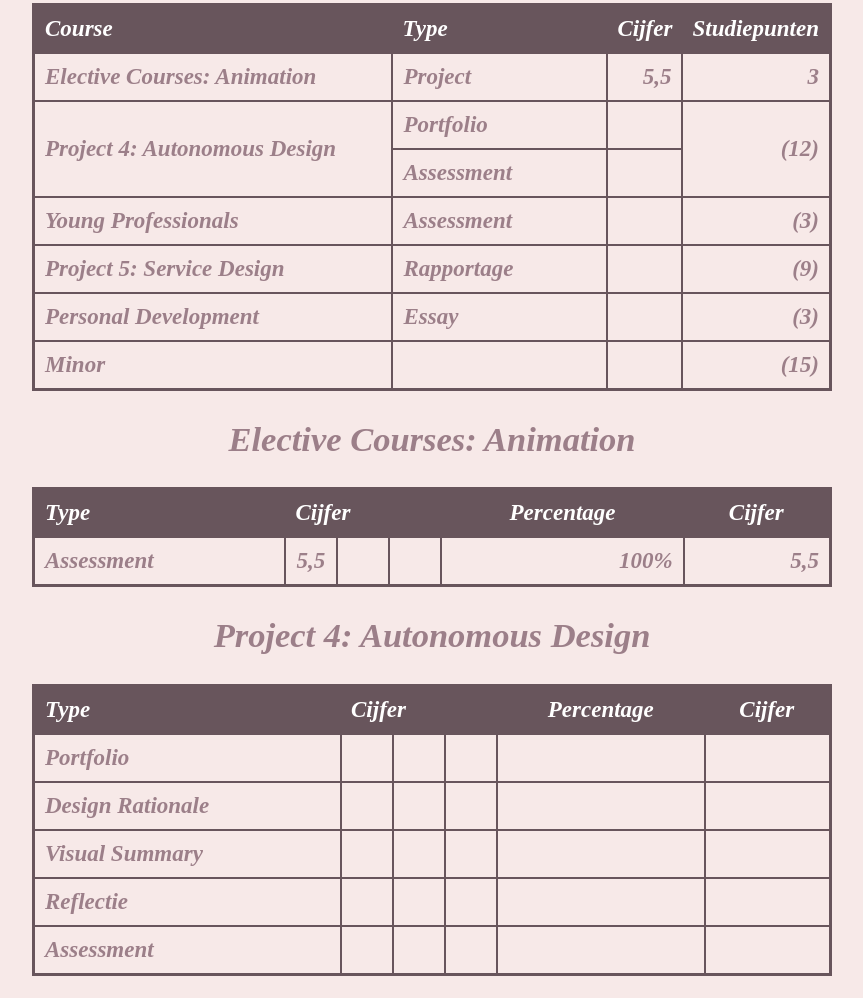
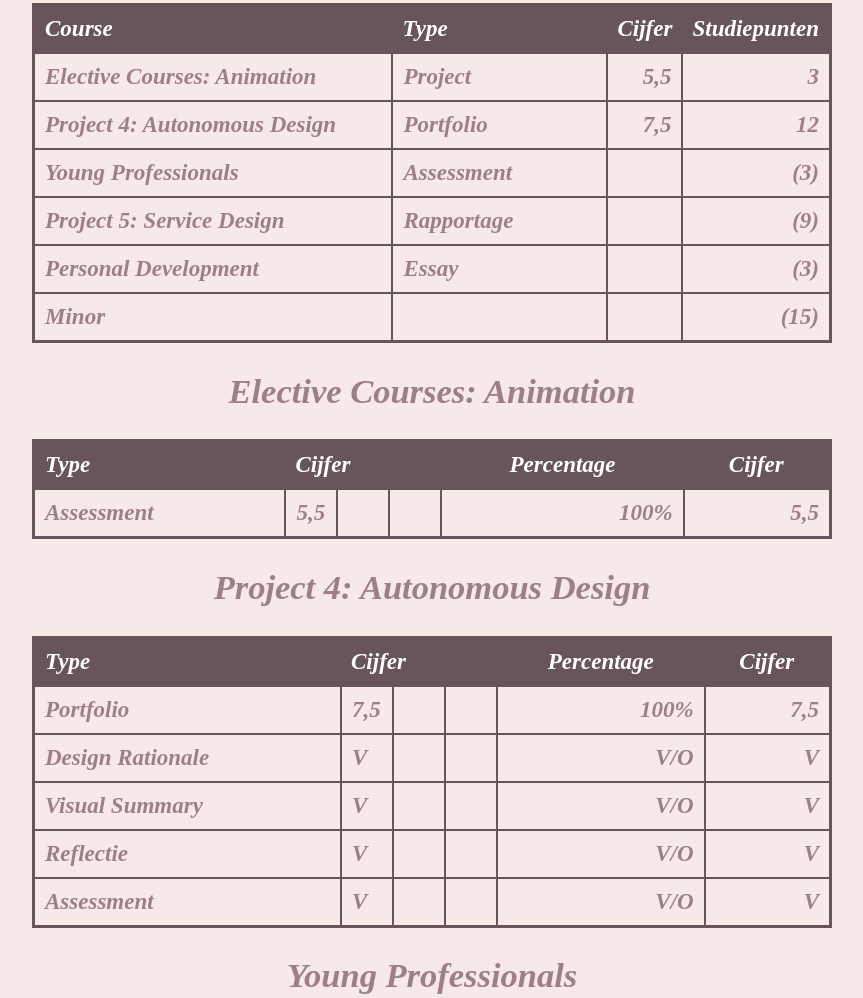
Before and after one commit to shanicekloppers/rapport, a plain HTML site: page jaar4.html in a window 1280 px wide. Shown: the part 365-1363 px from the top of the page, without its empty margins (208-1071 px from the left). Drawn offline with Linux system fonts and the light colour scheme.

Commit message:
Update jaar4.html

```diff
--- a/jaar4.html
+++ b/jaar4.html
@@ -46,16 +46,11 @@
 				</tr>
 
 					<tr>
-						<td rowspan="2">Project 4: Autonomous Design</td>
+						<td>Project 4: Autonomous Design</td>
 						<td>Portfolio</td>
-						<td align="right"></td>
-						<td align="right" rowspan="2">(12)</td>
+						<td align="right">7,5</td>
+						<td align="right">12</td>
 					</tr>
-
-						<tr>
-							<td>Assessment</td>
-							<td align="right"></td>
-						</tr>
 
 							<tr>
 								<td rowspan="1">Young Professionals</td>
@@ -119,47 +114,47 @@
 
 				<tr>
 					<td>Portfolio</td>
+					<td width="30">7,5</td>
 					<td width="30"></td>
 					<td width="30"></td>
-					<td width="30"></td>
-					<td align="right"></td>
-					<td align="right"></td>
+					<td align="right">100%</td>
+					<td align="right">7,5</td>
 				</tr>
 
 					<tr>
 						<td>Design Rationale</td>
+						<td>V</td>
 						<td></td>
 						<td></td>
-						<td></td>
-						<td align="right"></td>
-						<td align="right"></td>
+						<td align="right">V/O</td>
+						<td align="right">V</td>
 					</tr>
 
 						<tr>
 							<td>Visual Summary</td>
+							<td>V</td>
 							<td></td>
 							<td></td>
-							<td></td>
-							<td align="right"></td>
-							<td align="right"></td>
+							<td align="right">V/O</td>
+							<td align="right">V</td>
 						</tr>
 
 							<tr>
 								<td>Reflectie</td>
+								<td>V</td>
 								<td></td>
 								<td></td>
-								<td></td>
-								<td align="right"></td>
-								<td align="right"></td>
+								<td align="right">V/O</td>
+								<td align="right">V</td>
 							</tr>
 
 								<tr>
 									<td>Assessment</td>
+									<td>V</td>
 									<td></td>
 									<td></td>
-									<td></td>
-									<td align="right"></td>
-									<td align="right"></td>
+									<td align="right">V/O</td>
+									<td align="right">V</td>
 								</tr>
 
 		</table>
```
